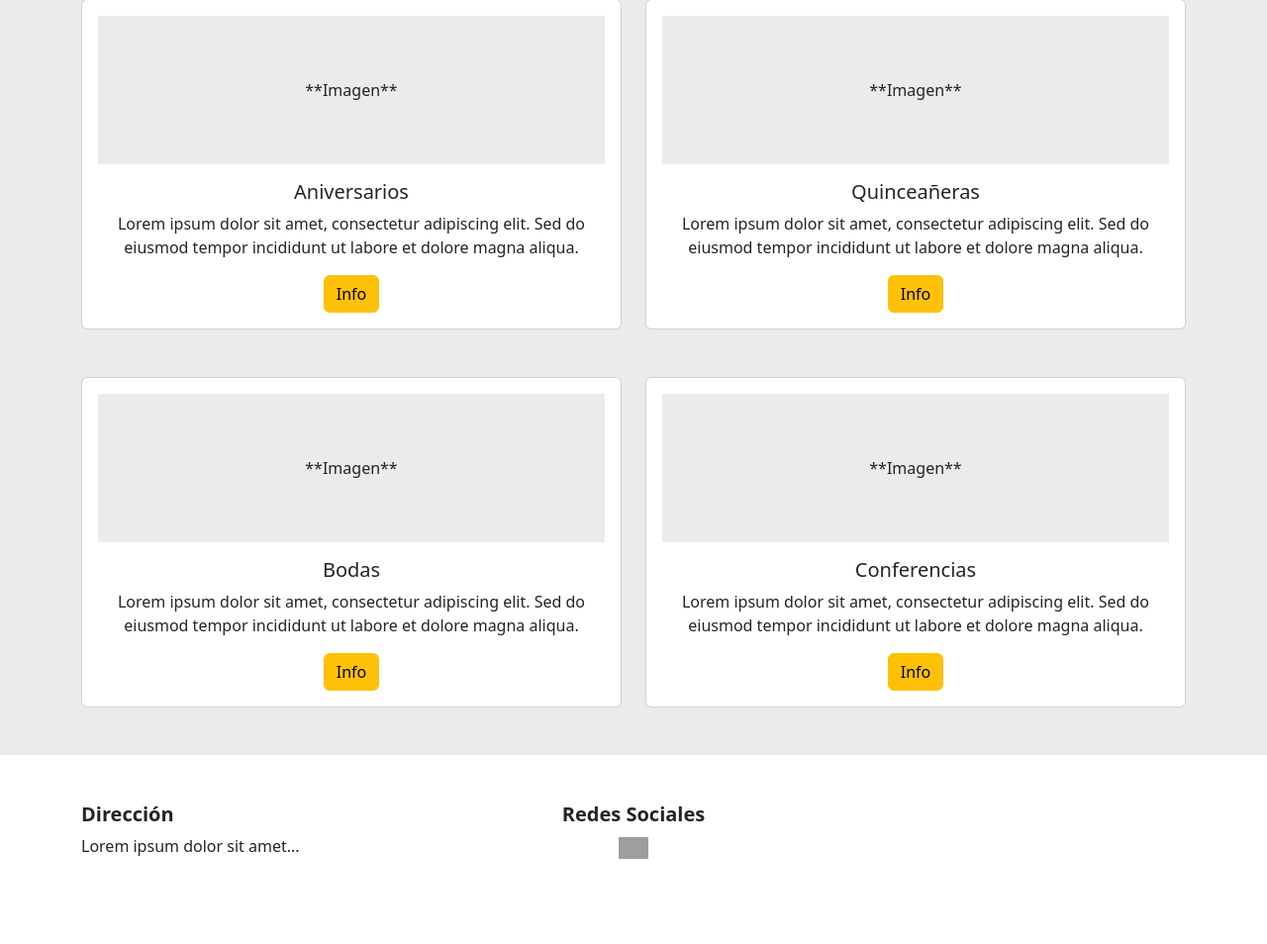
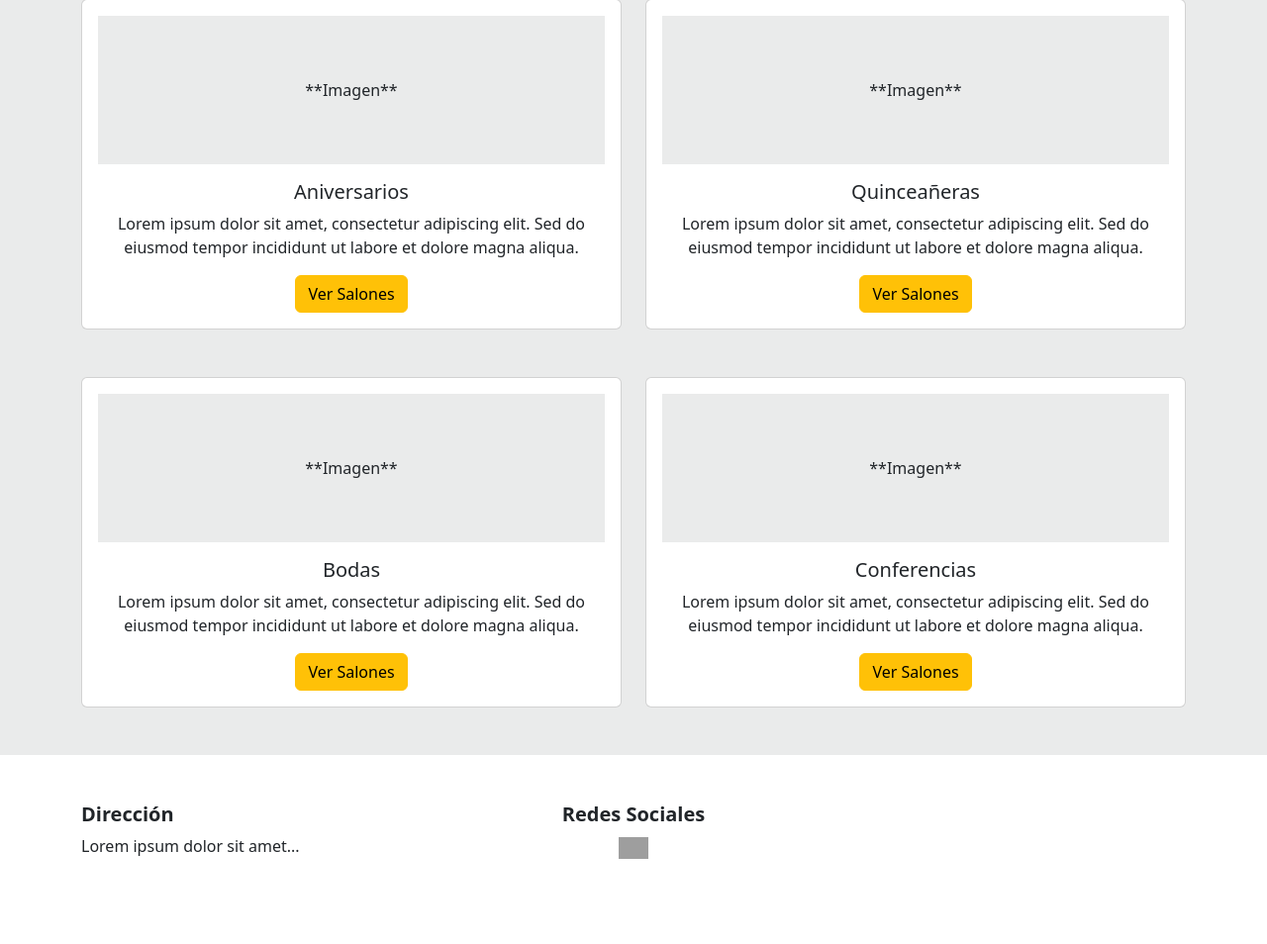
Before and after one commit to Marcwos/django-event-center, a Django app: page / in a window 1280 px wide. Shown: the part 795-1749 px from the top of the page at 99% size. Run offline with Django 5.2, Linux system fonts and the light colour scheme; grey boxes are pictures that could not be loaded.

Commit message:
Se enlazaron las rutas que dirgen a reservas y salones. Tambien se arreglo el footer y encabezado en pestana de seleccionar_fechas

```diff
--- a/inicio/templates/inicio/index.html
+++ b/inicio/templates/inicio/index.html
@@ -26,7 +26,7 @@
                     <div style="width: 100%; height: 150px; background-color: #EAEBEB; display: flex; align-items: center; justify-content: center;">**Imagen**</div>
                     <h5 class="card-title mt-3">Aniversarios</h5>
                     <p class="card-text">Lorem ipsum dolor sit amet, consectetur adipiscing elit. Sed do eiusmod tempor incididunt ut labore et dolore magna aliqua.</p>
-                    <a href="#" class="btn btn-warning">Info</a>
+                    <a href="{% url 'salones' %}" class="btn btn-warning">Ver Salones</a>
                 </div>
             </div>
         </div>
@@ -37,7 +37,7 @@
                     <div style="width: 100%; height: 150px; background-color: #EAEBEB; display: flex; align-items: center; justify-content: center;">**Imagen**</div>
                     <h5 class="card-title mt-3">Quinceañeras</h5>
                     <p class="card-text">Lorem ipsum dolor sit amet, consectetur adipiscing elit. Sed do eiusmod tempor incididunt ut labore et dolore magna aliqua.</p>
-                    <a href="#" class="btn btn-warning">Info</a>
+                    <a href="{% url 'salones' %}" class="btn btn-warning">Ver Salones</a>
                 </div>
             </div>
         </div>
@@ -50,7 +50,7 @@
                     <div style="width: 100%; height: 150px; background-color: #EAEBEB; display: flex; align-items: center; justify-content: center;">**Imagen**</div>
                     <h5 class="card-title mt-3">Bodas</h5>
                     <p class="card-text">Lorem ipsum dolor sit amet, consectetur adipiscing elit. Sed do eiusmod tempor incididunt ut labore et dolore magna aliqua.</p>
-                    <a href="#" class="btn btn-warning">Info</a>
+                    <a href="{% url 'salones' %}" class="btn btn-warning">Ver Salones</a>
                 </div>
             </div>
         </div>
@@ -61,7 +61,7 @@
                     <div style="width: 100%; height: 150px; background-color: #EAEBEB; display: flex; align-items: center; justify-content: center;">**Imagen**</div>
                     <h5 class="card-title mt-3">Conferencias</h5>
                     <p class="card-text">Lorem ipsum dolor sit amet, consectetur adipiscing elit. Sed do eiusmod tempor incididunt ut labore et dolore magna aliqua.</p>
-                    <a href="#" class="btn btn-warning">Info</a>
+                    <a href="{% url 'salones' %}" class="btn btn-warning">Ver Salones</a>
                 </div>
             </div>
         </div>
--- a/inicio/templates/inicio/salones.html
+++ b/inicio/templates/inicio/salones.html
@@ -19,7 +19,7 @@
                             <li>Libre vista: {{ salon.libre_vista|yesno:"Sí,No" }}</li>
                             <li>Salón de cocina: {{ salon.salon_de_cocina|yesno:"Sí,No" }}</li>
                         </ul>
-                        <a href="#" class="btn btn-warning w-100">Más información</a>
+                        <a href="{% url 'reservas:seleccionar_fechas' %}" class="btn btn-warning w-100">Reservar Ahora</a>
                     </div>
                 </div>
             </div>
```
Also changed, not shown: reservas/templates/reservas/seleccionar_fechas.html (+12 -8 lines), db.sqlite3, 1 other file.
